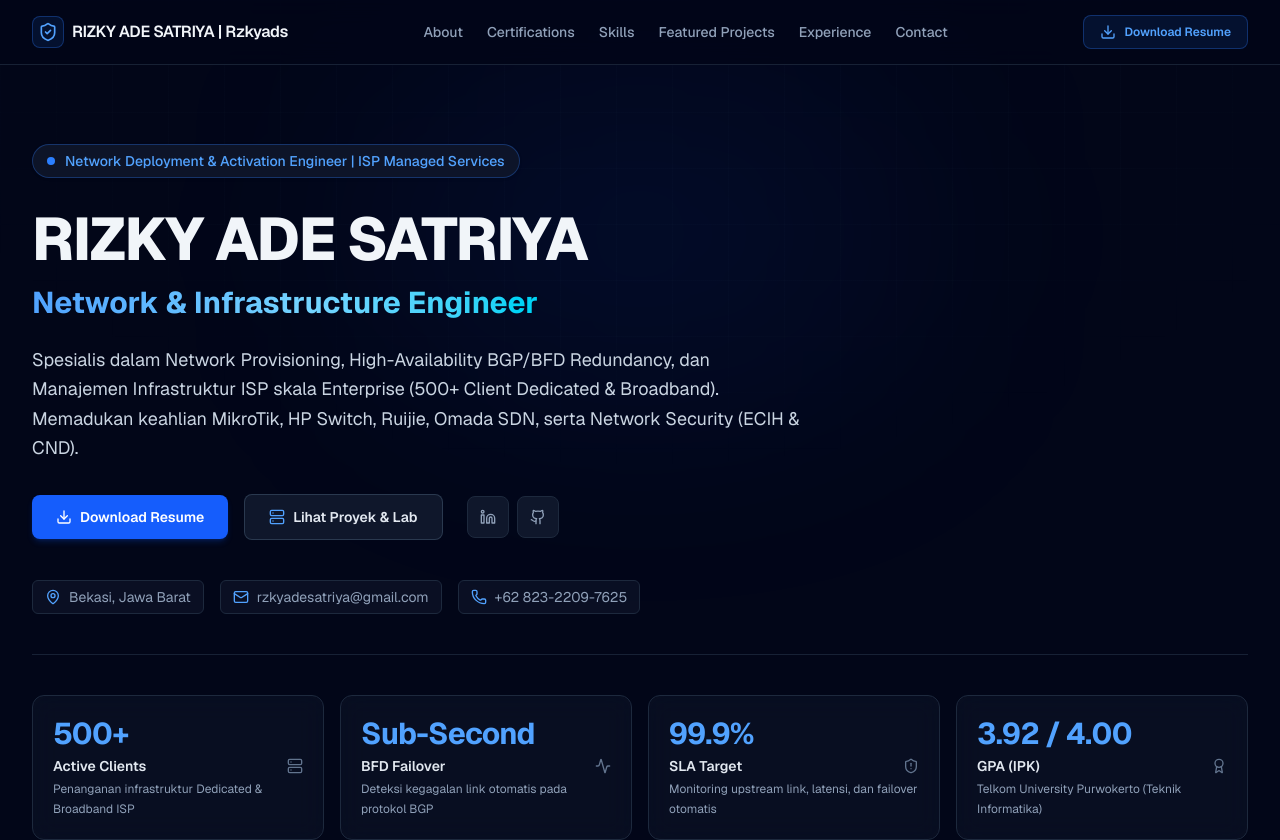
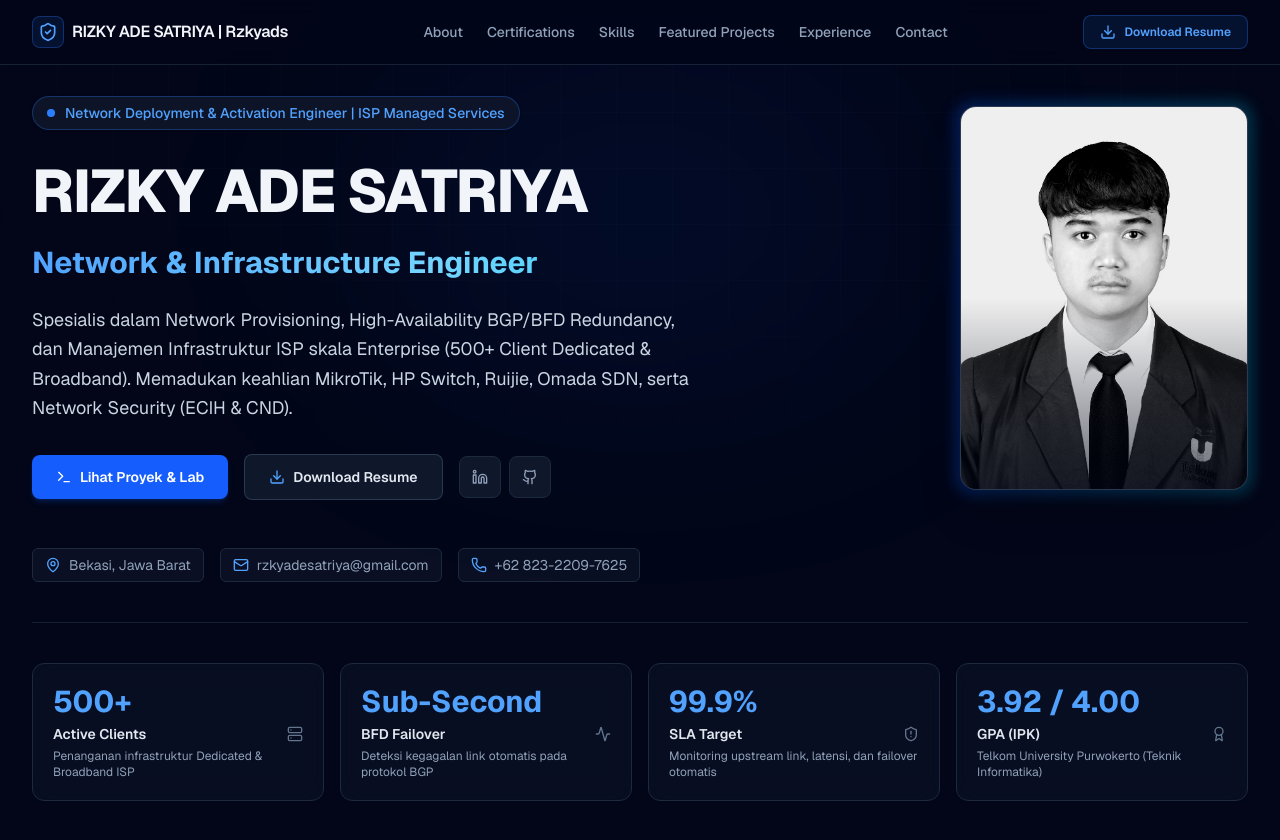
Before and after one commit to Rzkyads/My_Portofolio, a Next.js app: page / in a window 1280 px wide. Shown: the top 840 px of the page. Built offline with nearby package versions, Linux system fonts and the light colour scheme.

Commit message:
feat: add professional profile picture in hero section with 2-column layout

```diff
--- a/src/components/Hero.tsx
+++ b/src/components/Hero.tsx
@@ -1,70 +1,65 @@
 "use client";
 
+import Image from "next/image";
 import { motion } from "framer-motion";
-import { Download, Mail, MapPin, Phone, Github, Linkedin, ExternalLink, ArrowRight, Activity, Server, ShieldAlert, Award } from "lucide-react";
+import { Download, Mail, MapPin, Phone, Github, Linkedin, Terminal, Server, Activity, ShieldAlert, Award } from "lucide-react";
 import { personalInfo, metrics } from "@/data/portfolio";
 
 export default function Hero() {
   const metricIcons = [Server, Activity, ShieldAlert, Award];
 
   return (
-    <section className="relative min-h-[85vh] flex flex-col justify-center pt-28 pb-16 md:pt-36 md:pb-24 overflow-hidden border-b border-slate-800/60 bg-slate-950">
-      {/* Background Soft Glow & Grid (Biru Navy) */}
-      <div className="absolute inset-0 bg-[linear-gradient(to_right,#1e293b15_1px,transparent_1px),linear-gradient(to_bottom,#1e293b15_1px,transparent_1px)] bg-[size:3.5rem_3.5rem] [mask-image:radial-gradient(ellipse_60%_50%_at_50%_0%,#000_70%,transparent_100%)] pointer-events-none" />
+    <section className="relative min-h-[85vh] flex flex-col justify-center pt-24 pb-16 bg-slate-950 overflow-hidden">
+      {/* Background Soft Glow & Grid */}
+      <div className="absolute inset-0 bg-[linear-gradient(to_right,#1e293b15_1px,transparent_1px),linear-gradient(to_bottom,#1e293b15_1px,transparent_1px)] bg-[size:3.5rem_3.5rem] [mask-image:radial-gradient(ellipse_60%_50%_at_50%_0%,#000_70%,transparent_100%)]" />
       <div className="absolute top-1/4 left-1/2 -translate-x-1/2 -translate-y-1/2 w-[500px] h-[250px] bg-blue-600/10 blur-[130px] rounded-full pointer-events-none" />
 
       <div className="max-w-7xl mx-auto px-4 sm:px-6 lg:px-8 relative z-10 w-full">
-        <motion.div
-          initial={{ opacity: 0, y: 20 }}
-          animate={{ opacity: 1, y: 0 }}
-          transition={{ duration: 0.5 }}
-          className="flex flex-col items-start"
-        >
-          {/* Status Badge - Blue Modern */}
+
+        {/* Layout Grid 2 Kolom (Teks & Foto) */}
+        <div className="grid grid-cols-1 lg:grid-cols-12 gap-12 items-center mb-12">
+
+          {/* Kolom Kiri: Deskripsi & Perkenalan */}
+          <div className="lg:col-span-8">
+            {/* Status Badge */}
             <div className="inline-flex items-center gap-2.5 px-3.5 py-1.5 rounded-full bg-slate-900/90 border border-blue-500/30 text-blue-400 text-xs sm:text-sm font-medium mb-6 backdrop-blur-md shadow-sm">
               <span className="relative flex h-2 w-2">
                 <span className="animate-ping absolute inline-flex h-full w-full rounded-full bg-blue-400 opacity-75"></span>
                 <span className="relative inline-flex rounded-full h-2 w-2 bg-blue-500"></span>
               </span>
-            <span>{personalInfo.badge}</span>
+              {personalInfo.badge}
             </div>
 
-          {/* Hero Title & Subtitle */}
-          <div className="max-w-4xl space-y-2 mb-6">
-            <h1 className="text-4xl sm:text-6xl font-extrabold tracking-tight text-slate-100 leading-tight">
+            <h1 className="text-4xl sm:text-6xl font-extrabold tracking-tight text-slate-100 mb-4 leading-tight">
               {personalInfo.name}
             </h1>
-            <h2 className="text-xl sm:text-3xl font-bold text-transparent bg-clip-text bg-gradient-to-r from-blue-400 via-sky-300 to-cyan-400">
+            <h2 className="text-xl sm:text-3xl font-bold text-transparent bg-clip-text bg-gradient-to-r from-blue-400 via-sky-300 to-cyan-400 mb-6">
               {personalInfo.title}
             </h2>
-          </div>
-
-          <p className="text-slate-300 text-base sm:text-lg leading-relaxed max-w-3xl mb-8 font-normal">
+            <p className="text-slate-300 text-base sm:text-lg leading-relaxed max-w-2xl mb-8 font-normal">
               {personalInfo.summary}
             </p>
 
             {/* Buttons & Action */}
-          <div className="flex flex-wrap items-center gap-4 mb-10">
+            <div className="flex flex-wrap items-center gap-4">
+              <a
+                href="#projects"
+                className="inline-flex items-center gap-2 px-6 py-3 text-sm font-semibold text-white bg-blue-600 rounded-lg hover:bg-blue-500 transition-all shadow-md shadow-blue-600/20 active:scale-[0.98]"
+              >
+                <Terminal className="w-4 h-4" />
+                Lihat Proyek & Lab
+              </a>
               <a
                 href="/cv-rizky-ade-satriya.pdf"
                 download="RIZKY_ADE_SATRIYA_RESUME.pdf"
                 target="_blank"
                 rel="noopener noreferrer"
-              className="inline-flex items-center gap-2 px-6 py-3 text-sm font-semibold text-white bg-blue-600 rounded-lg hover:bg-blue-500 transition-all shadow-md shadow-blue-600/20 active:scale-[0.98]"
-            >
-              <Download className="w-4 h-4" />
-              <span>Download Resume</span>
-            </a>
-
-            <a
-              href="#projects"
                 className="inline-flex items-center gap-2 px-6 py-3 text-sm font-semibold text-slate-200 bg-slate-900 border border-slate-700/80 rounded-lg hover:bg-slate-800 hover:text-white transition-all"
               >
-              <Server className="w-4 h-4 text-blue-400" />
-              <span>Lihat Proyek & Lab</span>
+                <Download className="w-4 h-4 text-blue-400" />
+                Download Resume
               </a>
-
-            <div className="flex items-center gap-2 ml-0 sm:ml-2">
+              <div className="flex items-center gap-2">
                 <a
                   href={personalInfo.linkedin}
                   target="_blank"
@@ -85,9 +80,32 @@ export default function Hero() {
                 </a>
               </div>
             </div>
+          </div>
+
+          {/* Kolom Kanan: Frame Foto Profile */}
+          <div className="lg:col-span-4 flex justify-center lg:justify-end">
+            <div className="relative group">
+              {/* Glow Accent di Belakang Foto */}
+              <div className="absolute -inset-1 bg-gradient-to-r from-blue-600 to-cyan-500 rounded-2xl blur opacity-30 group-hover:opacity-60 transition duration-500" />
+
+              {/* Container Foto */}
+              <div className="relative w-64 h-80 sm:w-72 sm:h-96 rounded-2xl bg-slate-900 border border-slate-700/80 overflow-hidden shadow-2xl">
+                <Image
+                  src="/profile.jpg"
+                  alt={personalInfo.name}
+                  fill
+                  priority
+                  className="object-cover object-center grayscale contrast-125 hover:grayscale-0 transition-all duration-500"
+                />
+                <div className="absolute inset-0 bg-gradient-to-t from-slate-950 via-transparent to-transparent opacity-60" />
+              </div>
+            </div>
+          </div>
+
+        </div>
 
         {/* Info Contact Baris - Clean Grid */}
-          <div className="flex flex-wrap items-center gap-4 text-xs sm:text-sm text-slate-400 pb-10 border-b border-slate-800/80 mb-10 w-full">
+        <div className="flex flex-wrap items-center gap-4 text-xs sm:text-sm text-slate-400 pb-10 border-b border-slate-800/80 mb-10">
           <div className="flex items-center gap-2 px-3 py-1.5 rounded-md bg-slate-900/60 border border-slate-800">
             <MapPin className="w-4 h-4 text-blue-400" />
             <span>{personalInfo.location}</span>
@@ -101,9 +119,8 @@ export default function Hero() {
             <span>{personalInfo.phone}</span>
           </a>
         </div>
-        </motion.div>
 
-        {/* 4 Cards Stats - Clean Corporate Cards */}
+        {/* 4 Cards Stats */}
         <div className="grid grid-cols-1 sm:grid-cols-2 lg:grid-cols-4 gap-4">
           {metrics.map((item, idx) => {
             const Icon = metricIcons[idx % metricIcons.length];
@@ -113,22 +130,19 @@ export default function Hero() {
                 initial={{ opacity: 0, y: 20 }}
                 animate={{ opacity: 1, y: 0 }}
                 transition={{ duration: 0.5, delay: 0.1 * idx }}
-                className="p-5 rounded-xl bg-slate-900/50 border border-slate-800 backdrop-blur-md hover:border-blue-500/40 transition-all group"
+                className="p-5 rounded-xl bg-slate-900/50 border border-slate-800 backdrop-blur-md hover:border-blue-500/40 transition-all"
               >
-                <div className="text-2xl sm:text-3xl font-bold text-blue-400 mb-1 tracking-tight">
-                  {item.value}
-                </div>
+                <div className="text-2xl sm:text-3xl font-bold text-blue-400 mb-1">{item.value}</div>
                 <div className="text-sm font-semibold text-slate-200 mb-1 flex items-center justify-between">
                   <span>{item.label}</span>
-                  <Icon className="w-4 h-4 text-slate-500 group-hover:text-blue-400 transition-colors" />
+                  <Icon className="w-4 h-4 text-slate-500" />
                 </div>
-                <div className="text-xs text-slate-400 leading-relaxed">
-                  {item.description}
-                </div>
+                <div className="text-xs text-slate-400">{item.description}</div>
               </motion.div>
             );
           })}
         </div>
+
       </div>
     </section>
   );
```
Also changed, not shown: public/profile.jpg (added). Lines whose indentation alone changed are shown as unchanged.
